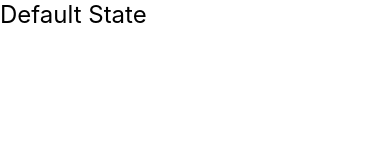
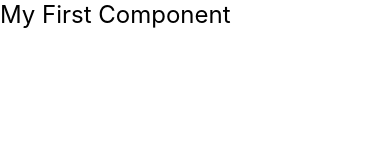
Before and after one commit to theantichris/TravelApp, a React Native app: screen / in a window 390 px wide. Shown: the top 160 px of the page. Built offline with nearby package versions, Linux system fonts and the light colour scheme.

Commit message:
commented out state, memo, and effect

```diff
--- a/src/components/title/index.js
+++ b/src/components/title/index.js
@@ -1,39 +1,37 @@
-import React, {useEffect, useState} from 'react';
+import React from 'react';
 import {Text, StyleSheet} from 'react-native';
 
 // Passes in a property called text and deconstructing it.
 const Title = ({text}) => {
   // Sets up a variable in state with a default value.
-  const [stateText, setStateText] = useState('Default State');
+  // const [stateText, setStateText] = useState('Default State');
 
   // Called anytime something changes.
-  useEffect(
-    () => {
-      // What you want to do when something changes.
-    },
-    [
-      // Define items you want to listen to.
-      // Empty array will only do it once.
-    ],
-  );
+  // useEffect(
+  //   () => {
+  //     // What you want to do when something changes.
+  //   },
+  //   [
+  //     // Define items you want to listen to.
+  //     // Empty array will only do it once.
+  //   ],
+  // );
 
   // Updates the stateText when the function is called.
-  const onTextPress = () => {
-    setStateText('Updated State');
-  };
+  // const onTextPress = () => {
+  //   setStateText('Updated State');
+  // };
 
   return (
     // onPress calls the function onTextPress when the component is clicked.
-    <Text onPress={onTextPress} style={styles.title}>
-      {stateText}
-    </Text>
+    <Text /* onPress={onTextPress} */ style={styles.title}>{text}</Text>
   );
 };
 
 // Sets a default value for the text property.
-Title.defaultProps = {
-  text: 'Default text',
-};
+// Title.defaultProps = {
+//   text: 'Default text',
+// };
 
 const styles = StyleSheet.create({
   title: {
```
